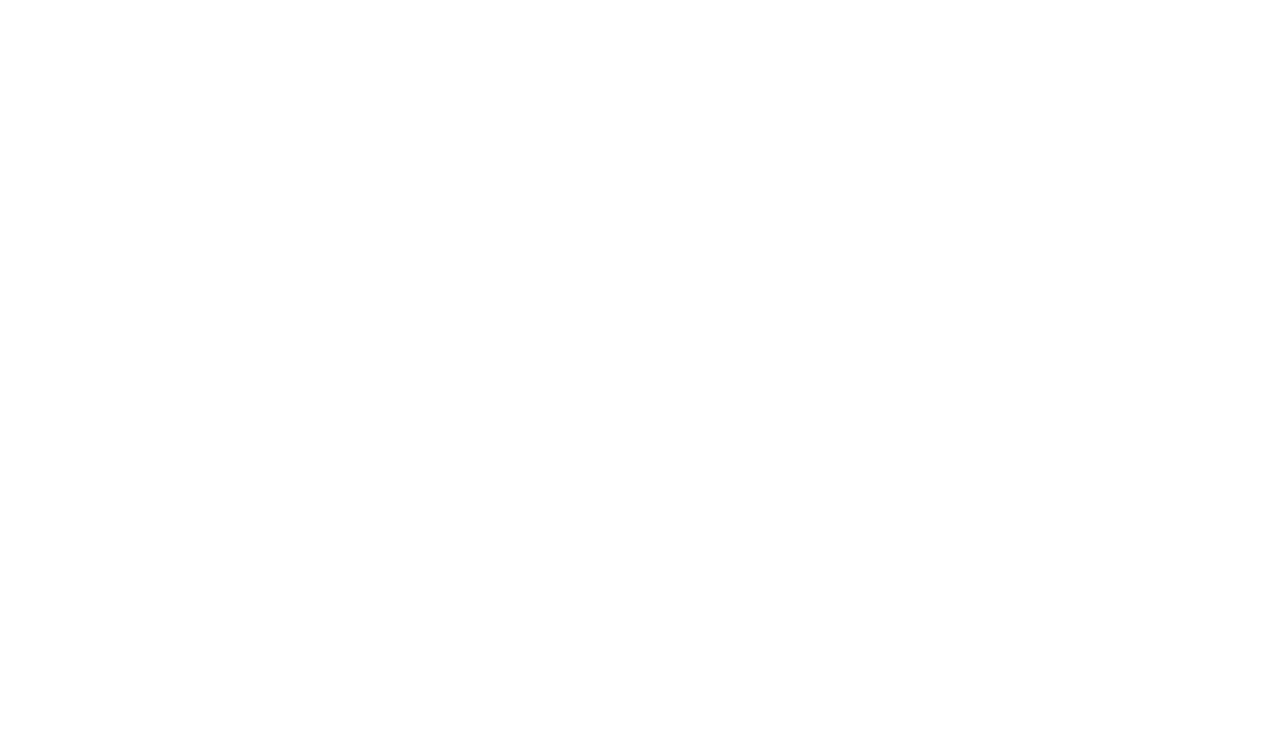
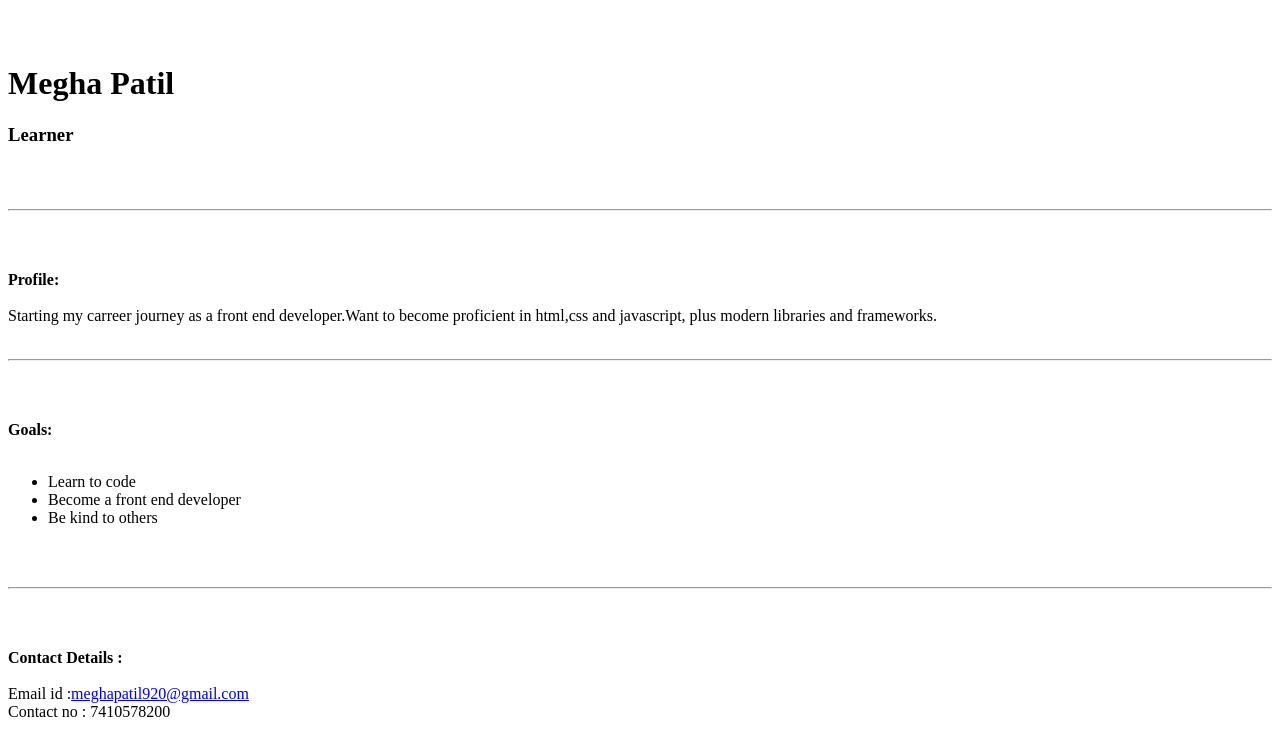
Before and after one commit to patil-megha/personal-portfolio-page, a plain HTML site: page index.html in a window 1280 px wide. Drawn offline with Linux system fonts and the light colour scheme.

Commit message:
Update index.html

```diff
--- a/index.html
+++ b/index.html
@@ -1 +1,47 @@
-<!-- Add your HTML Code here -->
+<!DOCTYPE html>
+<html>
+<head>
+  <link rel = "stylesheet"
+   type = "text/css"
+   href = "Style.css" />
+  <title>Prework</title>
+
+</head>
+<body>
+  <div class="profileBody">
+  </br> </br>
+    <h1>Megha Patil</h1>
+
+    <h3>Learner</h3>
+  </br> </br>
+    <hr/>
+  </br> </br>
+    <p><strong>Profile: </strong>
+    </br> </br>
+     Starting my carreer journey as a front end developer.Want to become proficient in html,css and javascript,
+    plus modern libraries and frameworks.
+  </br> </br>
+    </p>
+    <hr/>
+  </br> </br>
+    <p><strong>Goals: </strong>
+    </br>
+    </br>
+    <ul>
+   <li>Learn to code</li>
+   <li>Become a front end developer</li>
+    <li>Be kind to others</li>
+    </ul>
+  </br> </br>
+<hr/> </br> </br>
+<p><strong>Contact Details :</strong> </br> </br>
+Email id :<a href=" meghapatil920@gmail.com">meghapatil920@gmail.com </a></br>
+Contact no : 7410578200
+</br> </br>
+</p>
+
+    </p>
+  </div>
+
+</body>
+</html>
```
